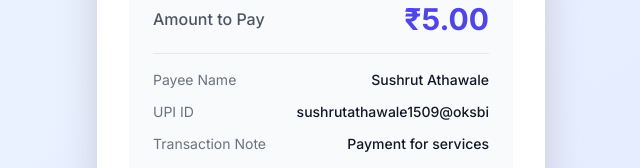
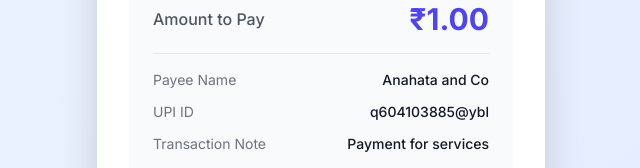
Before and after one commit to Sushrutkun/paymentGate-a-way, a Next.js app: page / in a window 1280 px wide. Shown: the part 247-415 px from the top of the page, without its empty margins (319-959 px from the left). Built offline with nearby package versions, Linux system fonts and the light colour scheme.

Commit message:
update UPI payment details to Anahata and Co account with reduced amount

```diff
--- a/app/page.tsx
+++ b/app/page.tsx
@@ -7,9 +7,9 @@ export default function Home() {
   const [paymentStatus, setPaymentStatus] = useState<'idle' | 'processing' | 'success' | 'error'>('idle')
 
   const upiDetails = {
-    upiId: 'sushrutathawale1509@oksbi',
-    payeeName: 'Sushrut Athawale',
-    amount: '5.00',
+    upiId: 'q604103885@ybl',
+    payeeName: 'Anahata and Co',
+    amount: '1.00',
     transactionNote: 'Payment for services',
     merchantCode: 'MERCHANT123',
     transactionRef: `TXN${Date.now()}`
```
